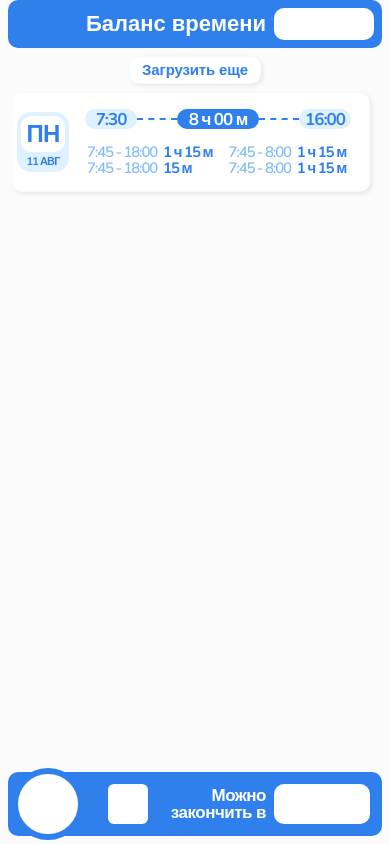
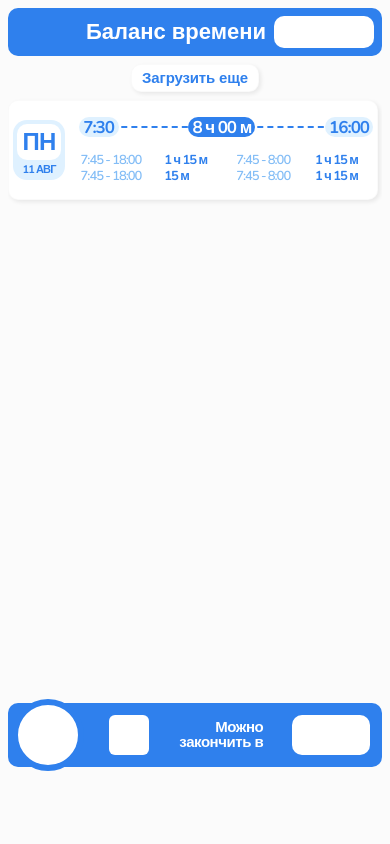
Before and after one commit to SergeyLuzik/HTTP-Fullstack-Timer-app, a website: page app/app.html in a window 390 px wide. Drawn offline with nearby package versions, Linux system fonts and the light colour scheme; no server answers.

Commit message:
feat(front): add responsiveness to the layout

```diff
--- a/app/styles.css
+++ b/app/styles.css
@@ -26,14 +26,15 @@ https://css-tricks.com/inheriting-box-sizing-probably-slightly-better-best-pract
  */
 
 body {
+  max-height: 90vh;
   display: flex;
   flex-direction: column;
   justify-content: space-between;
   align-items: center;
   font-family: sans-serif;
-  margin: 0;
+  margin: 8px;
 
-  width: 390px;
+  /*width: 390px;*/
   font-family: "Nunito", sans-serif;
   font-weight: 700;
   /*height: 844px;*/
@@ -55,7 +56,7 @@ p {
   justify-content: flex-end;
   padding: 8px;
   gap: 8px;
-  width: 374px;
+  width: 100%;
   height: 48px;
   border-radius: var(--block-border-radius);
   background: var(--main-color);
@@ -80,12 +81,13 @@ p {
 }
 
 .time-cards__download-more-btn {
-  width: 132px;
-  height: 28px;
+  /*width: 132px;
+  height: 28px;*/
   border: 0;
   display: block;
   margin: 8px auto;
   border-radius: var(--block-border-radius);
+  padding: 3px 10px;
   background: var(--white-color);
   border: 1px solid rgba(0, 0, 0, 0.02);
   box-shadow: 2px 2px 4px rgba(0, 0, 0, 0.08);
@@ -101,7 +103,7 @@ p {
   overflow-x: hidden;
   scrollbar-width: thin;
   scrollbar-color: var(--main-color) #e8e8e8;
-  width: 366px;
+  width: 100% /*366px*/;
   height: calc(100vh - 120px);
 }
 
@@ -126,8 +128,11 @@ p {
 }
 .time-card {
   display: flex;
-  width: 358px;
-  height: 100px;
+  justify-content: space-between;
+  margin-right: 4px;
+  /*width: 358px;*/
+  /*width: 100%;*/
+  min-height: 100px;
   background: var(--white-color);
   /* padding: 16px 16px 16px 8px;*/
   border-radius: var(--block-border-radius);
@@ -141,7 +146,8 @@ p {
   height: 60px;
   border-radius: 14px;
   background: var(--middle-color);
-  margin: auto 16px auto 4px;
+  /*margin: auto 16px auto 4px;*/
+  margin: auto 4px;
   padding: 4px;
   color: var(--main-color);
   letter-spacing: -0.055em;
@@ -166,23 +172,32 @@ p {
   font-weight: 800;
 }
 
+.time-card__day-info {
+  width: 80%;
+  margin-right: 4px;
+}
+
 .time-card__day-timeline {
   margin-top: 16px;
   display: flex;
   justify-content: space-between;
   margin-bottom: 16px;
-  width: 266px;
+  /*width: 266px;*/
   font-size: 17px;
   letter-spacing: -0.06em;
 }
 
 .day-timeline__start-time,
 .day-timeline__end-time {
+  z-index: 1;
   display: flex;
   justify-content: center;
   align-items: center;
-  width: 52px;
+  /*width: 52px;*/
+  min-width: 40px;
   height: 20px;
+  padding: 0 4px;
+
   border-radius: 12px;
   background: var(--middle-color);
   color: var(--main-color);
@@ -190,11 +205,15 @@ p {
 
 .day-timeline__work-time-total {
   position: relative;
+  /*z-index: 1;*/
   display: flex;
   justify-content: center;
   align-items: center;
-  width: 82px;
+  /*width: 82px;*/
+  min-width: 60px;
   height: 20px;
+  padding: 0 4px;
+
   border-radius: 12px;
   background: var(--main-color);
   color: var(--white-color);
@@ -202,25 +221,36 @@ p {
 
 .day-timeline__work-time-total::before,
 .day-timeline__work-time-total::after {
+  /*z-index: 0;*/
   content: "";
   position: absolute;
-
-  width: 40px;
+  width: 30vw;
   border-bottom: dashed 2px var(--main-color);
 }
 
+.day-timeline__work-time-total p {
+  z-index: 1;
+}
+/*todo calc vw и px (ширина экрана - сколько-то px)
+todo задать баблам со временем z-index = 1, чтобы не заползали штрихи
+*/
+
 .day-timeline__work-time-total::after {
-  left: -40px;
+  left: -25vw;
 }
 
 .day-timeline__work-time-total::before {
-  left: 82px;
+  left: 10vw;
+}
+
+.time-card__breaks {
+  width: 100%;
 }
 
 .time-card__breaks td {
   padding: 0 0 4px 0;
   line-height: 10px;
-  font-size: 15px;
+  font-size: 13px;
   letter-spacing: -0.08em;
 }
 
@@ -239,15 +269,18 @@ p {
 }
 
 .control-panel {
-  width: 374px;
+  width: 100% /*374px*/;
   height: 72px;
 }
 
 .control-panel__block {
   display: flex;
+  justify-content: space-between;
   align-items: center;
-  width: 374px;
+  width: 100% /*374px*/;
   height: 64px;
+  padding-left: 4px;
+  padding-right: 12px;
   background: var(--main-color);
   border-radius: var(--block-border-radius);
 }
@@ -255,7 +288,7 @@ p {
 .control-panel__btn-start-pause {
   /* todo добавить на кнопки стиль при нажатии scale? уменьшить и увеличить*/
   display: block;
-  margin-left: 4px;
+  /*margin-left: 4px;*/
   width: 72px;
   height: 72px;
   border-radius: 50%;
@@ -280,7 +313,7 @@ p {
 }
 
 .control-panel__btn-stop {
-  margin-left: 24px;
+  /* margin-left: 24px;*/
   display: block;
   border: 0;
   border-radius: 6px;
@@ -294,23 +327,26 @@ p {
 }
 
 .control-panel__time-forcast-text {
-  margin-left: 16px;
-  width: 102px;
+  /* margin-left: 16px;*/
+  width: 90px;
+  margin-right: 4px;
   text-align: right;
   color: var(--white-color);
-  font-size: 17px;
-  line-height: 17px;
+  font-size: 15px;
+  line-height: 15px;
   letter-spacing: -0.03em;
 }
 
 .control-panel__time-forcast-wrapper {
   display: flex;
-  margin-left: 8px;
+  /* margin-left: 8px;*/
   align-items: center;
   justify-content: center;
-  width: 96px;
+  /*width: 96px;*/
+  min-width: 78px;
   height: 40px;
   border-radius: var(--block-border-radius);
+  padding: 0 8px;
   background-color: var(--white-color);
   color: var(--main-color);
   font-size: 24px;
```
